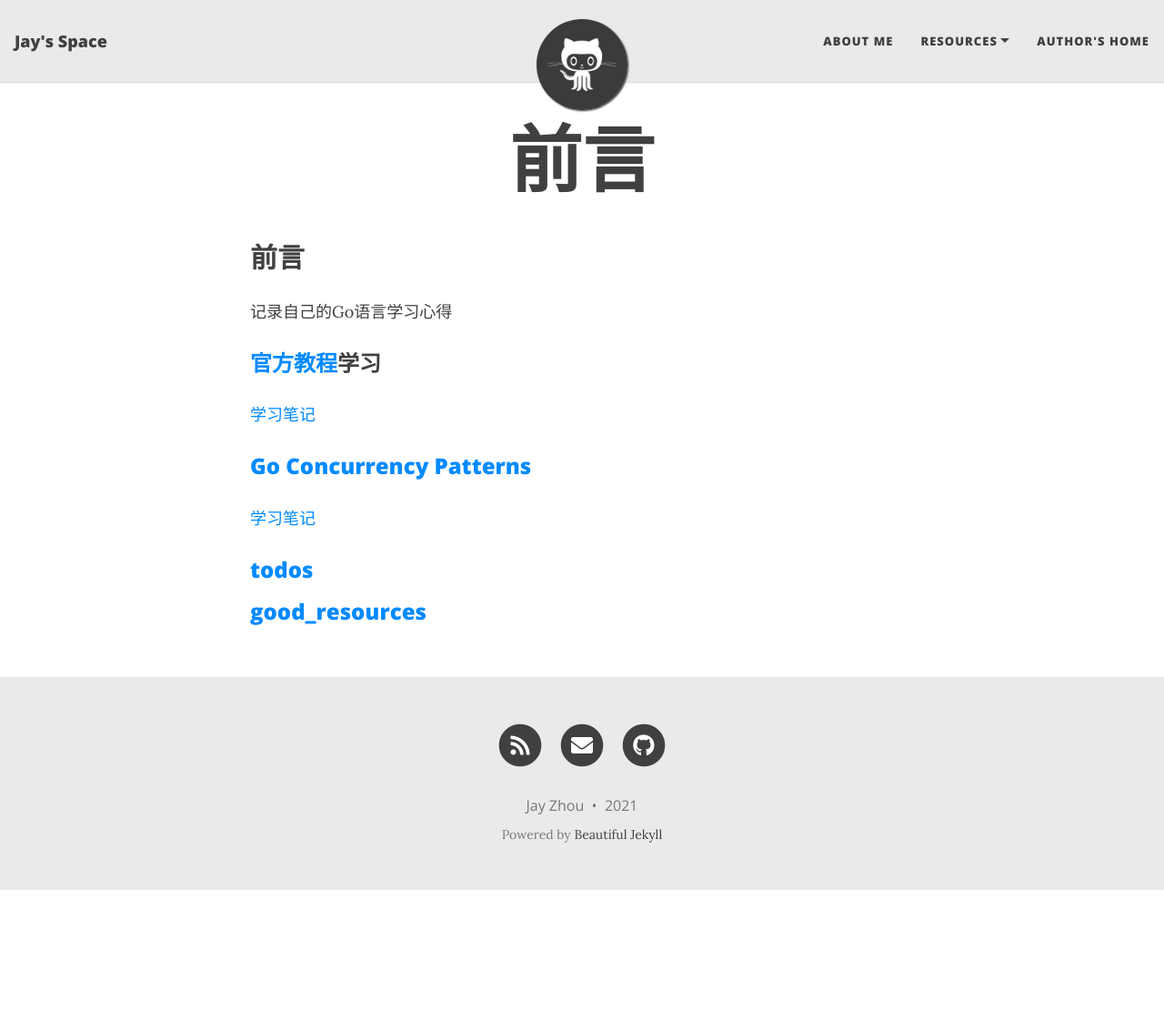
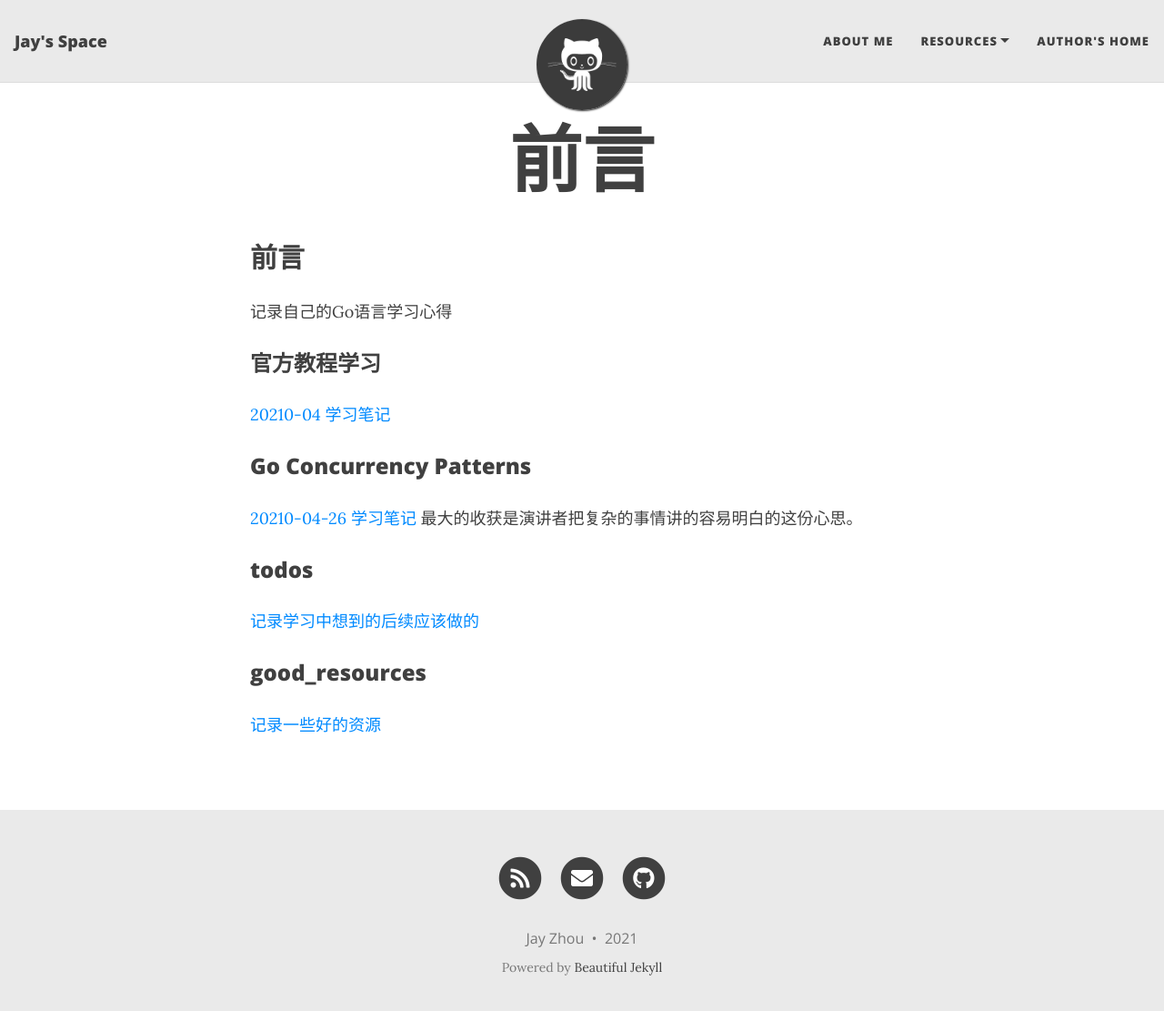
Before and after one commit to jayzhou215/jayzhou215.github.io, a Jekyll site: the page built from go_study/index.md, in a window 1280 px wide and 1124 px high. Shown: the top 1111 px of the window at 91% size. Built offline with Jekyll 4.4.1, drawn with Linux system fonts in a browser that asks for light colours; nearby versions of some CDN libraries; our own code applies the rules of GitHub Pages for plain Markdown files.

Commit message:
reorganize files

```diff
--- a/go_study/index.md
+++ b/go_study/index.md
@@ -1,10 +1,15 @@
 ## 前言
 记录自己的Go语言学习心得
 
-### [官方教程](https://tour.go-zh.org/welcome/1)学习
-[学习笔记](./tour_study.md)
+### 官方教程学习
+[20210-04 学习笔记](./tour_study.md)
 
-### [Go Concurrency Patterns](https://www.bilibili.com/video/BV1UJ411m7U1?from=search&seid=17329437087578237649)
-[学习笔记](./go_concurrency_patterns.md)
-### [todos](./todo.md)
-### [good_resources](./good_resource.md)
+### Go Concurrency Patterns
+[20210-04-26 学习笔记](./go_concurrency_patterns.md)
+最大的收获是演讲者把复杂的事情讲的容易明白的这份心思。
+
+### todos
+[记录学习中想到的后续应该做的](./todo.md)
+
+### good_resources
+[记录一些好的资源](./good_resource.md)
```
Also changed, not shown: go_study/go_concurrency_patterns.md (+1 -0 lines), index.md (+3 -11 lines).
